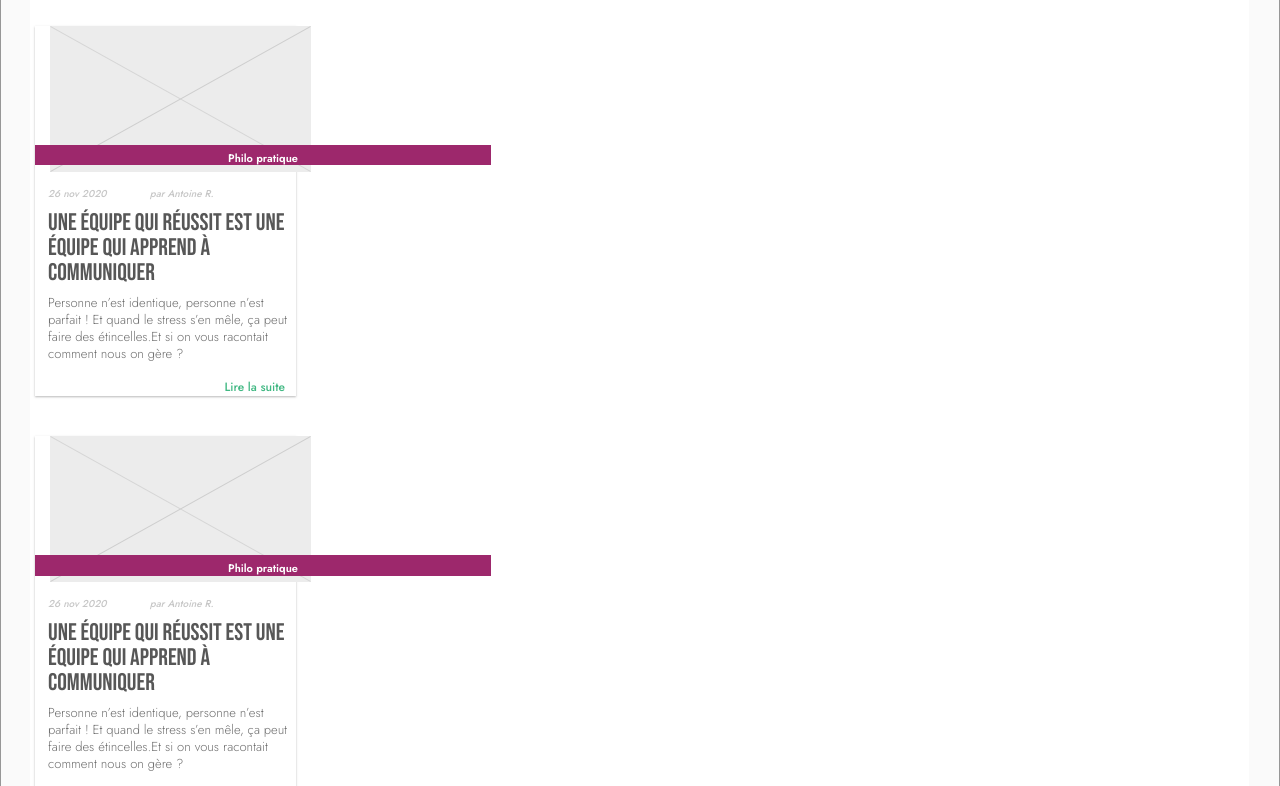
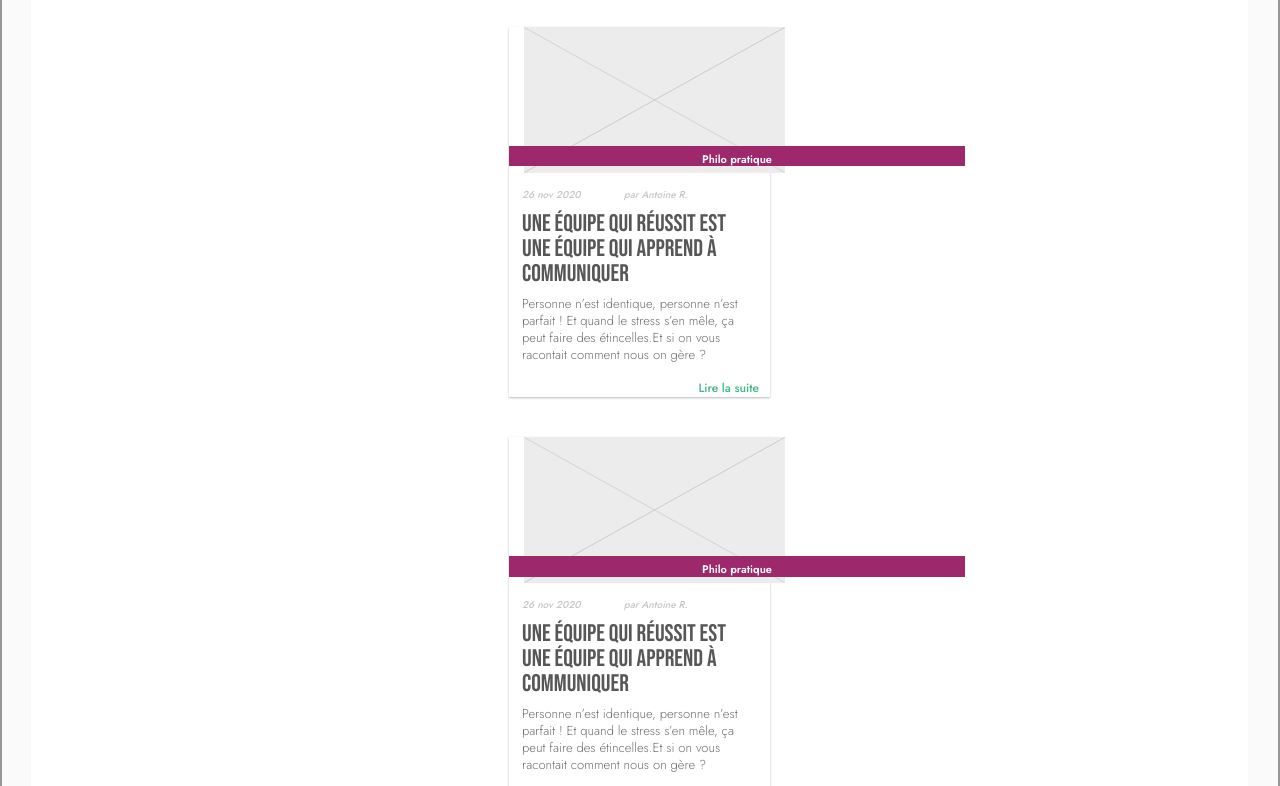
Before and after one commit to LouDuquenoy/Makewaves-blog, a plain HTML site: page index.html in a window 1280 px wide. Shown: the part 94-880 px from the top of the page. Drawn offline with nearby package versions, Linux system fonts and the light colour scheme.

Commit message:
Création de la base du thème(version finale)

```diff
--- a/css/style.css
+++ b/css/style.css
@@ -1,40 +1,45 @@
 @import url('https://fonts.googleapis.com/css2?family=Bebas+Neue&family=Jost:wght@300;500;600&display=swap');
 
 html{
-    border: solid 1px #979797;
+    border: solid 2px #979797;
     background-color:#fafafa;
 }
+
 body{
     margin-left:29px;
     margin-right:30px;
     margin-top:32px;
     font-family: 'Jost', sans-serif;
 }
+
 h1{
     color: #353535;
     font-family: 'Bebas Neue', cursive;
     font-weight: normal;
     text-align:center;
-    width: 261px;
+
     height: 44px;
     margin: 0 0 43px;
     font-size: 37px;
 }
+
 .page{
-    margin:5px;
+    margin: auto;
+    width: 261px;
 }
+
 .gros-container{
     box-shadow: 0 1px 2px 0 rgba(117, 117, 117, 0.5);
-    display: block;
+
     width: 261px;
+}
 
-
-}
 .container{
     height:170px;
 
     position: absolute;
 }
+
 .img{
     height:146px;
     width:261px;
@@ -54,8 +59,8 @@ h1{
     height: 12%;
     padding-top:5px;
     margin-bottom:30px;
+}
 
-}
 .text{
 display: inline-block;
 margin-top:160px;
@@ -69,8 +74,8 @@ color: #c7c7c7;
 font-size: 10px;
 margin-left:13px;
 margin-right:13px;
+}
 
-}
 h2{
     color:#575757;
     font-family: 'Bebas Neue';
@@ -82,9 +87,8 @@ h2{
     margin-top:7px;
     line-height: 1.04;
     display: block;
-    width: 250px;
+}
 
-}
 #description{
     font-family: 'Jost', sans-serif;
     font-weight: lighter;
@@ -94,8 +98,8 @@ h2{
     margin-right:13px;
     line-height: 1.3;
     display: block;
-    width: 250px;
 }
+
 #suite
 {
     color: #41b883;
--- a/index.html
+++ b/index.html
@@ -10,7 +10,7 @@
 
 <body>
 <h1>NOS ACTUALITÉS</h1>
-<div>
+
 <div class="page">
 
     <div class="gros-container">
@@ -60,6 +60,6 @@
     <br>
 
 </div>
-</div>
+
 </body>
 </html>
```
